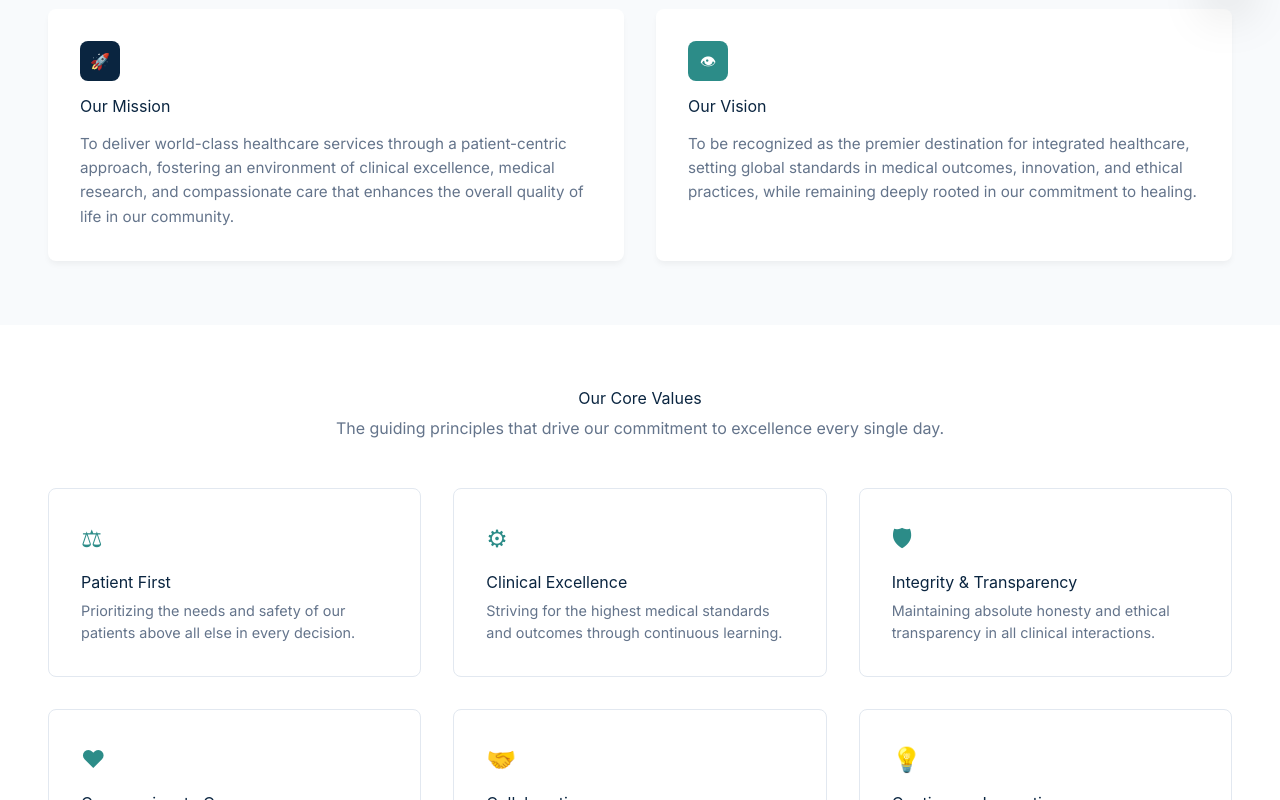
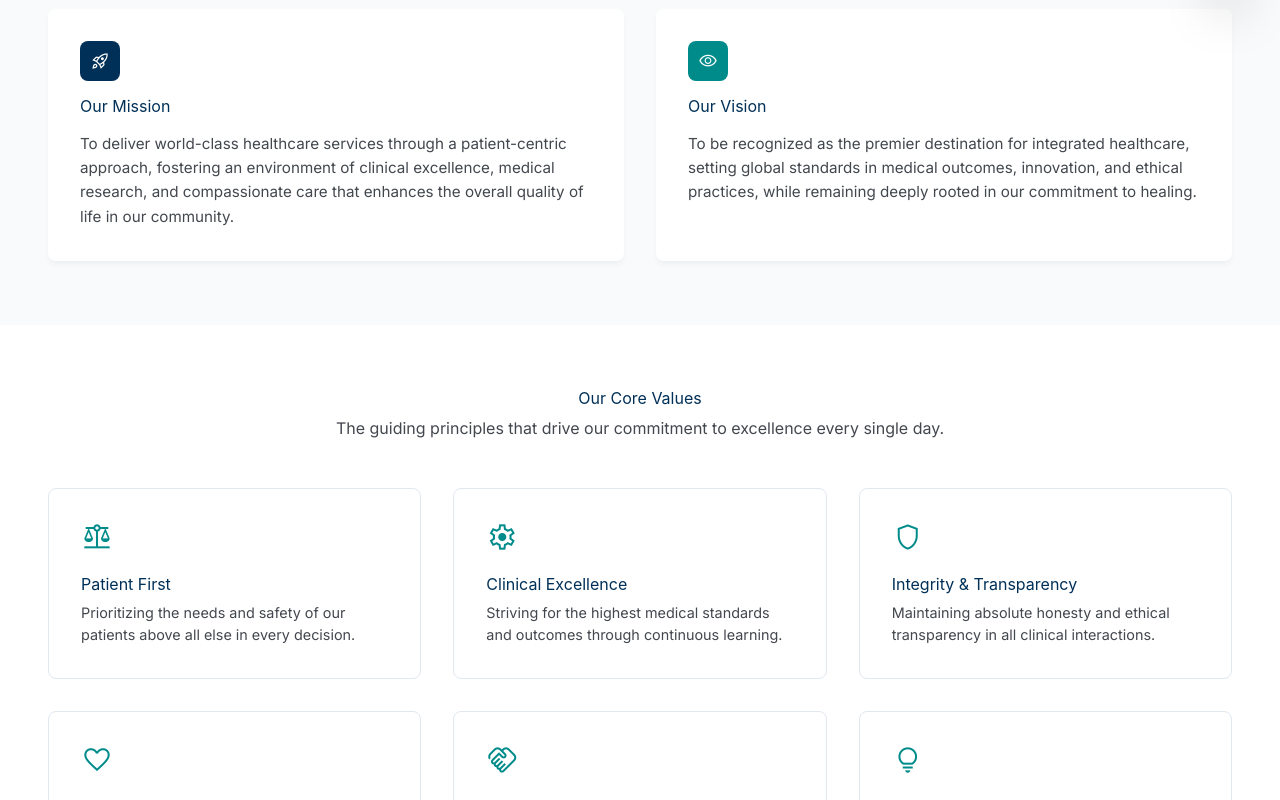
Before and after one commit to ksdnfaiw/supraja-hospitals, a Next.js app: page /about in a window 1280 px wide. Shown: the part 780-1580 px from the top of the page. Built offline with nearby package versions, Linux system fonts and the light colour scheme.

Commit message:
style: Replace emojis with premium Material Symbols and update color variables in About Us page

```diff
--- a/src/app/about/page.tsx
+++ b/src/app/about/page.tsx
@@ -31,16 +31,20 @@ export default function AboutPage() {
       <section style={{ padding: "4rem 2rem", backgroundColor: "#f8fafc" }}>
         <div className="container" style={{ display: "flex", gap: "2rem", justifyContent: "center" }}>
           <div className="card" style={{ flex: 1, backgroundColor: "white", border: "none", boxShadow: "0 4px 6px -1px rgba(0,0,0,0.05)" }}>
-            <div style={{ backgroundColor: "#0A2540", color: "white", width: "40px", height: "40px", borderRadius: "8px", display: "flex", alignItems: "center", justifyContent: "center", marginBottom: "1rem" }}>🚀</div>
-            <h3 style={{ color: "#0A2540", marginBottom: "1rem" }}>Our Mission</h3>
-            <p style={{ color: "#64748b", fontSize: "0.95rem", lineHeight: 1.6 }}>
+            <div style={{ backgroundColor: "#003057", color: "white", width: "40px", height: "40px", borderRadius: "8px", display: "flex", alignItems: "center", justifyContent: "center", marginBottom: "1rem" }}>
+              <span className="material-symbols-outlined" style={{ fontSize: "20px" }}>rocket_launch</span>
+            </div>
+            <h3 style={{ color: "#003057", marginBottom: "1rem" }}>Our Mission</h3>
+            <p style={{ color: "#43474e", fontSize: "0.95rem", lineHeight: 1.6 }}>
               To deliver world-class healthcare services through a patient-centric approach, fostering an environment of clinical excellence, medical research, and compassionate care that enhances the overall quality of life in our community.
             </p>
           </div>
           <div className="card" style={{ flex: 1, backgroundColor: "white", border: "none", boxShadow: "0 4px 6px -1px rgba(0,0,0,0.05)" }}>
-            <div style={{ backgroundColor: "var(--secondary)", color: "white", width: "40px", height: "40px", borderRadius: "8px", display: "flex", alignItems: "center", justifyContent: "center", marginBottom: "1rem" }}>👁</div>
-            <h3 style={{ color: "#0A2540", marginBottom: "1rem" }}>Our Vision</h3>
-            <p style={{ color: "#64748b", fontSize: "0.95rem", lineHeight: 1.6 }}>
+            <div style={{ backgroundColor: "#008B8B", color: "white", width: "40px", height: "40px", borderRadius: "8px", display: "flex", alignItems: "center", justifyContent: "center", marginBottom: "1rem" }}>
+              <span className="material-symbols-outlined" style={{ fontSize: "20px" }}>visibility</span>
+            </div>
+            <h3 style={{ color: "#003057", marginBottom: "1rem" }}>Our Vision</h3>
+            <p style={{ color: "#43474e", fontSize: "0.95rem", lineHeight: 1.6 }}>
               To be recognized as the premier destination for integrated healthcare, setting global standards in medical outcomes, innovation, and ethical practices, while remaining deeply rooted in our commitment to healing.
             </p>
           </div>
@@ -50,22 +54,24 @@ export default function AboutPage() {
       {/* 3. Core Values */}
       <section style={{ padding: "4rem 2rem", backgroundColor: "#ffffff" }}>
         <div className="container text-center">
-          <h2 style={{ color: "#0A2540", marginBottom: "0.5rem" }}>Our Core Values</h2>
-          <p style={{ color: "#64748b", marginBottom: "3rem" }}>The guiding principles that drive our commitment to excellence every single day.</p>
+          <h2 style={{ color: "#003057", marginBottom: "0.5rem" }}>Our Core Values</h2>
+          <p style={{ color: "#43474e", marginBottom: "3rem" }}>The guiding principles that drive our commitment to excellence every single day.</p>
 
           <div className="grid grid-cols-3 gap-md" style={{ textAlign: "left" }}>
             {[
-              { icon: "⚖", title: "Patient First", desc: "Prioritizing the needs and safety of our patients above all else in every decision." },
-              { icon: "⚙", title: "Clinical Excellence", desc: "Striving for the highest medical standards and outcomes through continuous learning." },
-              { icon: "🛡", title: "Integrity & Transparency", desc: "Maintaining absolute honesty and ethical transparency in all clinical interactions." },
-              { icon: "❤", title: "Compassionate Care", desc: "Approaching every patient with empathy, kindness, and deep emotional support." },
-              { icon: "🤝", title: "Collaboration", desc: "Working as a unified team of specialists to provide comprehensive health solutions." },
-              { icon: "💡", title: "Continuous Innovation", desc: "Adopting the latest medical breakthroughs and technologies for better recovery." }
+              { icon: "balance", title: "Patient First", desc: "Prioritizing the needs and safety of our patients above all else in every decision." },
+              { icon: "settings", title: "Clinical Excellence", desc: "Striving for the highest medical standards and outcomes through continuous learning." },
+              { icon: "shield", title: "Integrity & Transparency", desc: "Maintaining absolute honesty and ethical transparency in all clinical interactions." },
+              { icon: "favorite", title: "Compassionate Care", desc: "Approaching every patient with empathy, kindness, and deep emotional support." },
+              { icon: "handshake", title: "Collaboration", desc: "Working as a unified team of specialists to provide comprehensive health solutions." },
+              { icon: "lightbulb", title: "Continuous Innovation", desc: "Adopting the latest medical breakthroughs and technologies for better recovery." }
             ].map((cv, i) => (
               <div key={i} className="card hover-elevate" style={{ border: "1px solid #e2e8f0", boxShadow: "none" }}>
-                <div style={{ color: "var(--secondary)", fontSize: "1.5rem", marginBottom: "1rem" }}>{cv.icon}</div>
-                <h4 style={{ color: "#0A2540", marginBottom: "0.5rem" }}>{cv.title}</h4>
-                <p style={{ color: "#64748b", fontSize: "0.9rem", lineHeight: 1.5 }}>{cv.desc}</p>
+                <div style={{ color: "#008B8B", marginBottom: "1rem" }}>
+                  <span className="material-symbols-outlined" style={{ fontSize: "32px" }}>{cv.icon}</span>
+                </div>
+                <h4 style={{ color: "#003057", marginBottom: "0.5rem" }}>{cv.title}</h4>
+                <p style={{ color: "#43474e", fontSize: "0.9rem", lineHeight: 1.5 }}>{cv.desc}</p>
               </div>
             ))}
           </div>
@@ -111,13 +117,13 @@ export default function AboutPage() {
       </section>
 
       {/* 5. Trust Strip */}
-      <section style={{ padding: "2rem", backgroundColor: "#f1f5f9", borderBottom: "1px solid #e2e8f0" }}>
+      <section style={{ padding: "2rem", backgroundColor: "#eaf1ff", borderBottom: "1px solid #dce9ff" }}>
         <div className="container" style={{ display: "flex", justifyContent: "space-around", alignItems: "center", flexWrap: "wrap", gap: "2rem" }}>
           {[
             "Multi-Specialty Center", "Advanced Infrastructure", "NABH Standards", "24/7 Patient Support"
           ].map((item, i) => (
-            <div key={i} style={{ display: "flex", alignItems: "center", gap: "0.5rem", color: "#64748b", fontWeight: 600, fontSize: "0.9rem" }}>
-              <span style={{ fontSize: "1.2rem", color: "var(--secondary)" }}>✓</span> {item}
+            <div key={i} style={{ display: "flex", alignItems: "center", gap: "0.5rem", color: "#43474e", fontWeight: 600, fontSize: "0.9rem" }}>
+              <span className="material-symbols-outlined" style={{ fontSize: "1.5rem", color: "#008B8B" }}>verified</span> {item}
             </div>
           ))}
         </div>
```
